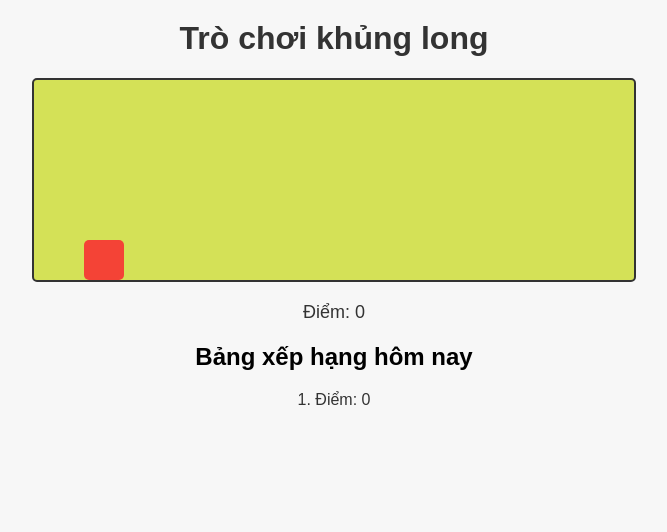
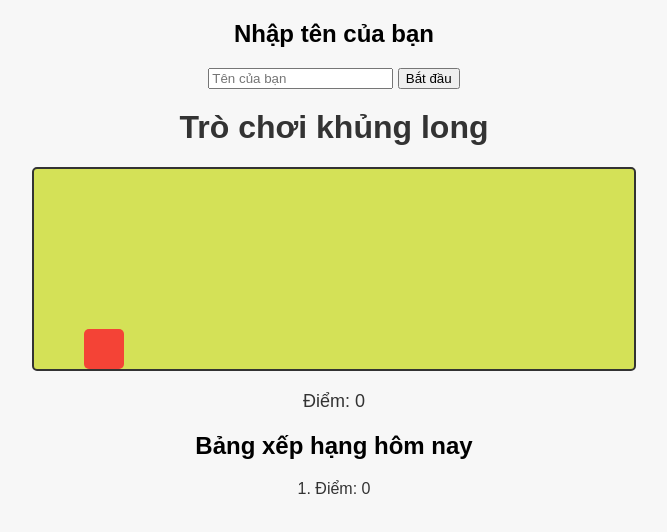
Before and after one commit to NgVB1408/2048, a plain HTML site: page frontend/index.html in a window 1280 px wide. Shown: the whole page, without its empty margins (306-973 px from the left). Drawn offline with Linux system fonts and the light colour scheme.

Commit message:
Update index.html

```diff
--- a/frontend/index.html
+++ b/frontend/index.html
@@ -7,6 +7,12 @@
     <link rel="stylesheet" href="style.css">
 </head>
 <body>
+    <div id="player-input">
+        <h2>Nhập tên của bạn</h2>
+        <input type="text" id="player-name" placeholder="Tên của bạn">
+        <button id="start-game">Bắt đầu</button>
+    </div>
+    <div id="game-container">
         <h1>Trò chơi khủng long</h1>
         <div id="game">
             <div id="dino"></div>
@@ -17,6 +23,7 @@
             <h2>Bảng xếp hạng hôm nay</h2>
             <ul id="leaderboard-list"></ul>
         </div>
+    </div>
     <script src="game.js"></script>
 </body>
 </html>
```
Lines whose indentation alone changed are shown as unchanged.
